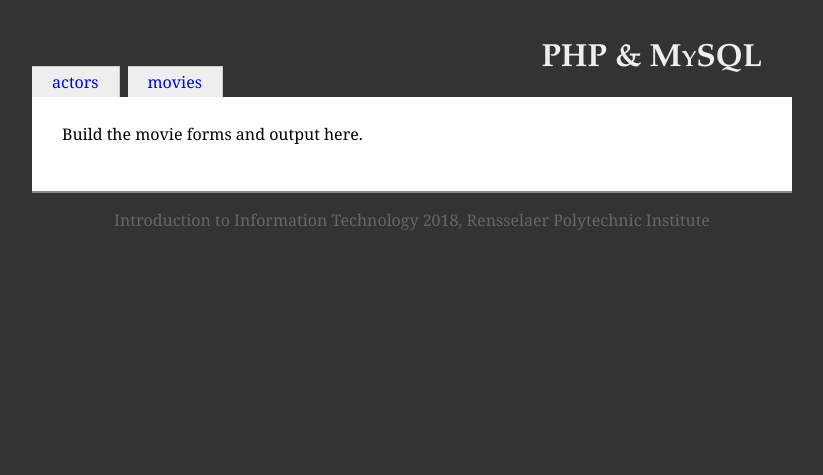
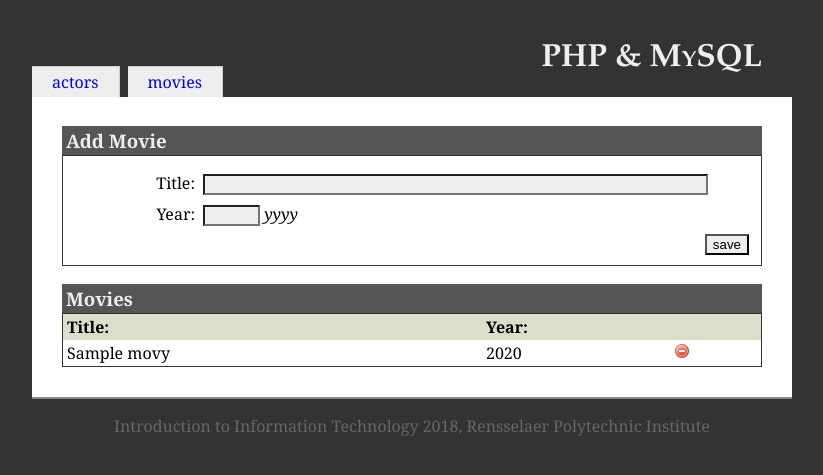
Before and after one commit to PythonCoderAS/itws1100-sarkaa3, a PHP site: page /labs/lab9/movies.php in a window 1280 px wide. Shown: the top 475 px of the page, without its empty margins (228-1051 px from the left). Run offline with PHP 8.4, Linux system fonts and the light colour scheme; tables that the repository leaves empty or names only in its code hold one stand-in row (values such as "Sample post").

Commit message:
Add movies.php

```diff
--- a/labs/lab9/index.php
+++ b/labs/lab9/index.php
@@ -1,4 +1,4 @@
-<?php
+ <?php
   include('includes/init.inc.php'); // include the DOCTYPE and opening tags
   include('includes/functions.inc.php'); // functions
   ini_set('display_errors', 1);
--- a/labs/lab9/movies.php
+++ b/labs/lab9/movies.php
@@ -1,6 +1,9 @@
 <?php
   include('includes/init.inc.php'); // include the DOCTYPE and opening tags
   include('includes/functions.inc.php'); // functions
+  ini_set('display_errors', 1);
+  ini_set('display_startup_errors', 1);
+  error_reporting(E_ALL);
 ?>
 <title>PHP &amp; MySQL - ITWS</title>
 
@@ -10,7 +13,147 @@
 
 <?php include('includes/menubody.inc.php'); ?>
 
-<p>Build the movie forms and output here.</p>
+<?php
+  // We'll need a database connection both for retrieving records and for
+  // inserting them.  Let's get it up front and use it for both processes
+  // to avoid opening the connection twice.  If we make a good connection,
+  // we'll change the $dbOk flag.
+  $dbOk = false;
+
+  /* Create a new database connection object, passing in the host, username,
+     password, and database to use. The "@" suppresses errors. */
+  @ $db = new mysqli('localhost', 'iit', 'iit', 'iit');
+
+  if ($db->connect_error) {
+    echo '<div class="messages">Could not connect to the database. Error: ';
+    echo $db->connect_errno . ' - ' . $db->connect_error . '</div>';
+  } else {
+    $dbOk = true;
+  }
+
+  // Now let's process our form:
+  // Have we posted?
+  $havePost = isset($_POST["save"]);
+
+  // Let's do some basic validation
+  $errors = '';
+  if ($havePost) {
+
+    // Get the output and clean it for output on-screen.
+    // First, let's get the output one param at a time.
+    // Could also output escape with htmlentities()
+    $title = htmlspecialchars(trim($_POST["title"]));
+    $year = htmlspecialchars(trim($_POST["year"]));
+
+    $yearOk = is_numeric($year) && (strlen($year) == 4);
+
+    $focusId = ''; // trap the first field that needs updating, better would be to save errors in an array
+
+    if ($title == '') {
+      $errors .= '<li>Title may not be blank</li>';
+      if ($focusId == '') $focusId = '#title';
+    }
+    if ($year == '') {
+      $errors .= '<li>Year may not be blank</li>';
+      if ($focusId == '') $focusId = '#year';
+    }
+    if (!$yearOk) {
+      $errors .= '<li>Enter a valid year in yyyy format</li>';
+      if ($focusId == '') $focusId = '#year';
+    }
+
+    if ($errors != '') {
+      echo '<div class="messages"><h4>Please correct the following errors:</h4><ul>';
+      echo $errors;
+      echo '</ul></div>';
+      echo '<script type="text/javascript">';
+      echo '  $(document).ready(function() {';
+      echo '    $("' . $focusId . '").focus();';
+      echo '  });';
+      echo '</script>';
+    } else {
+      if ($dbOk) {
+        // Let's trim the input for inserting into mysql
+        // Note that aside from trimming, we'll do no further escaping because we
+        // use prepared statements to put these values in the database.
+        $titleForDb = trim($_POST["title"]);
+        $yearForDb = trim($_POST["year"]);
+
+        // Setup a prepared statement. Alternately, we could write an insert statement - but
+        // *only* if we escape our data using addslashes() or (better) mysqli_real_escape_string().
+        $insQuery = "insert into movies (`title`,`year`) values(?,?)";
+        $statement = $db->prepare($insQuery);
+        // bind our variables to the question marks
+        $statement->bind_param("ss",$titleForDb,$yearForDb);
+        // make it so:
+        $statement->execute();
+
+        // give the user some feedback
+        echo '<div class="messages"><h4>Success: ' . $statement->affected_rows . ' movie added to database.</h4>';
+        echo $title . ', created in ' . $year . '</div>';
+
+        // close the prepared statement obj
+        $statement->close();
+      }
+    }
+  }
+?>
+
+<h3>Add Movie</h3>
+<form id="addForm" name="addForm" action="movies.php" method="post" onsubmit="return validateMovies(this);">
+  <fieldset>
+    <div class="formData">
+
+      <label class="field" for="title">Title:</label>
+      <div class="value"><input type="text" size="60" value="<?php if($havePost && $errors != '') { echo $title; } ?>" name="title" id="title"/></div>
+
+      <label class="field" for="year">Year:</label>
+      <div class="value"><input type="text" size="4" maxlength="4" value="<?php if($havePost && $errors != '') { echo $year; } ?>" name="year" id="year"/> <em>yyyy</em></div>
+
+      <input type="submit" value="save" id="save" name="save"/>
+    </div>
+  </fieldset>
+</form>
+
+<h3>Movies</h3>
+<table id="movieTable">
+<?php
+  if ($dbOk) {
+
+
+    $query = 'select * from movies order by title';
+    $result = $db->query($query);
+    $numRecords = $result->num_rows;
+
+    echo '<tr><th>Title:</th><th>Year:</th><th></th></tr>';
+    for ($i=0; $i < $numRecords; $i++) {
+      $record = $result->fetch_assoc();
+      if ($i % 2 == 0) {
+        echo "\n".'<tr id="movie-' . $record['movieid'] . '"><td>';
+      } else {
+        echo "\n".'<tr class="odd" id="movie-' . $record['movieid'] . '"><td>';
+      }
+      echo htmlspecialchars($record['title']);
+      echo '</td><td>';
+      echo htmlspecialchars($record['year']);
+      echo '</td><td>';
+      echo '<img src="resources/delete.png" class="deleteMovie" width="16" height="16" alt="delete movie"/>';
+      echo '</td></tr>';
+      // Uncomment the following three lines to see the underlying
+      // associative array for each record.
+      // echo '<tr><td colspan="3" style="white-space: pre;">';
+      // print_r($record);
+      // echo '</td></tr>';
+    }
+
+    $result->free();
+
+    // Finally, let's close the database
+    $db->close();
+  }
+
+?>
+</table>
 
 <?php include('includes/foot.inc.php');
   // footer info and closing tags
--- a/labs/lab9/resources/iit.css
+++ b/labs/lab9/resources/iit.css
@@ -126,23 +126,23 @@
 td {
   padding-right: 1em;
 }
-#actorTable {
+#actorTable, #movieTable {
   width: 100%;
   border-spacing: 0;
   border: 1px solid #333;
 }
-#actorTable th {
+#actorTable th, #movieTable th {
   background-color: #ddc;
   padding: 2px 4px;
 }
-#actorTable td {
+#actorTable td, #movieTable td {
   padding: 2px 4px;
 }
-#actorTable tr.odd td {
+#actorTable tr.odd td, #movieTable tr.odd td {
   background-color: #eed;
   color: black;
 }
-.deleteActor {
+.deleteActor, .deleteMovie {
   cursor: pointer;
 }
 .boxedContent {
```
